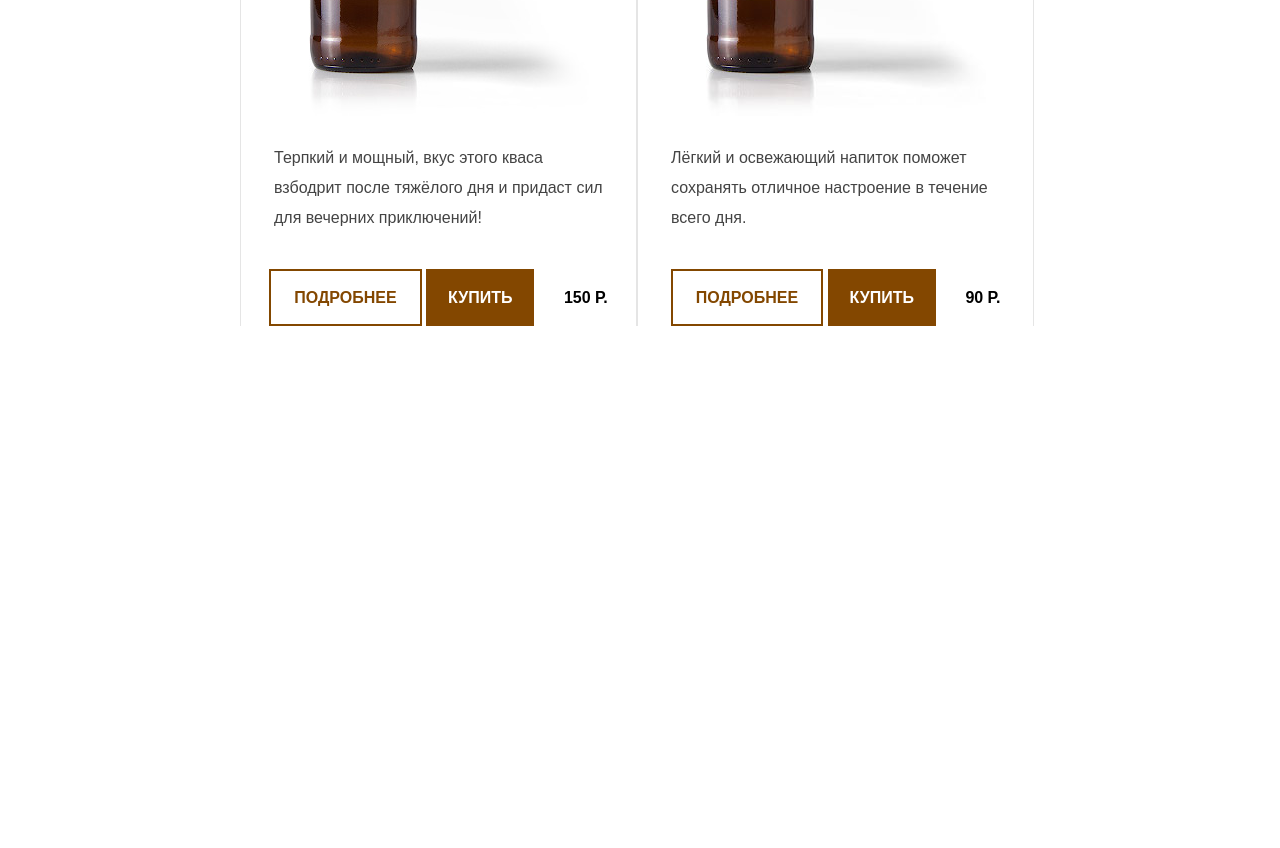
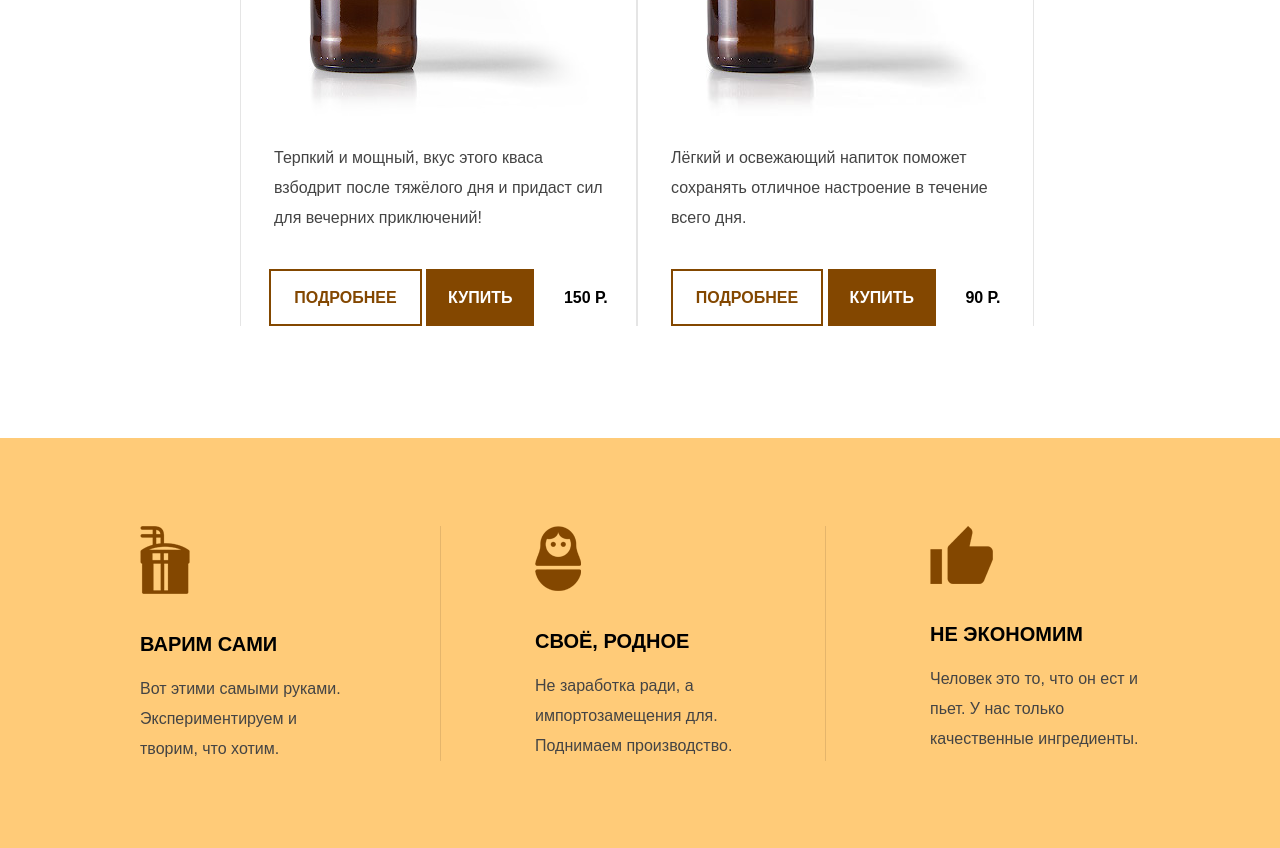
Before and after one commit to alexerem/education-develop-html-css, a plain HTML site: page htmlacademy.ru (site: "Кваст")/index.html in a window 1280 px wide. Shown: the part 1226-2074 px from the top of the page. Before the commit the page ends 1664 px from the top, so only its background shows below. Drawn offline with nearby package versions, Linux system fonts and the light colour scheme.

Commit message:
add  layout section 2

```diff
--- a/htmlacademy.ru (site: "Кваст")/css/style.css
+++ b/htmlacademy.ru (site: "Кваст")/css/style.css
@@ -17,6 +17,15 @@ a {
 h2 {
   font-size: 40px;
   line-height: 61px;
+  color: #000000;
+  font-family: "Arial";
+  font-weight: bold;
+  text-transform: uppercase;
+}
+
+h3 {
+  font-size: 20px;
+  line-height: 30px;
   color: #000000;
   font-family: "Arial";
   font-weight: bold;
@@ -214,3 +223,60 @@ h2 {
   display: block;
   text-align: center;
 }
+
+.container-1 {
+  max-width: 1020px;
+  height: 410px;
+  margin: 0 auto;
+  padding-left: 10px;
+  padding-right: 10px;
+}
+
+.container-1 ul {
+  display: flex;
+  height: 410px;
+  align-items: center;
+  justify-content: space-between;
+}
+
+.features {
+  background-color: #ffcb78;
+  height: 410px;
+}
+
+.features-post {
+  width: 210px;
+  height: 235px;
+  list-style: none;
+}
+
+.container-1 li p {
+  color: #444;
+}
+
+.container-1 li h3 {
+  margin: 25px 0 15px;
+}
+
+.borders {
+  position: relative;
+}
+
+.borders::before {
+  content: "";
+  height: 235px;
+  width: 1px;
+  background-color: #e5b56b;
+  position: absolute;
+  left: -95px;
+}
+
+.borders::after {
+  content: "";
+  height: 235px;
+  width: 1px;
+  background-color: #e5b56b;
+  position: absolute;
+  top: 0;
+  left: 290px;
+}
--- a/htmlacademy.ru (site: "Кваст")/index.html
+++ b/htmlacademy.ru (site: "Кваст")/index.html
@@ -110,25 +110,29 @@
     </div>
   </section>
 
-  <!--
-  <div class="features">
+  <section class="features">
+    <div class="container-1">
       <ul>
         <li class="features-post">
-        <h2>Варим сами</h2>
+          <img src="img/features-1.png" alt="">
+          <h3>Варим сами</h3>
           <p>Вот этими самыми руками. Экспериментируем и творим, что хотим.</p>
         </li>
-      <li class="features-post">
-        <h2>Своё, родное</h2>
+        <li class="features-post borders">
+          <img src="img/features-2.png" alt="">
+          <h3>Своё, родное</h3>
           <p>Не заработка ради, а импортозамещения для. Поднимаем производство.</p>
         </li>
         <li class="features-post">
-        <h2>Не экономим</h2>
+          <img src="img/features-3.png" alt="">
+          <h3>Не экономим</h3>
           <p>Человек это то, что он ест и пьет. У нас только качественные ингредиенты.</p>
         </li>
       </ul>
     </div>
+  </section>
 
-
+  <!--
   <div class="history">
     <h2>Немного истории</h2>
     <dl>
```
Also changed, not shown: htmlacademy.ru (site: "Кваст")/img/features-1.png (added), htmlacademy.ru (site: "Кваст")/img/features-2.png (added), htmlacademy.ru (site: "Кваст")/img/features-3.png (added). Lines whose indentation alone changed are shown as unchanged.
